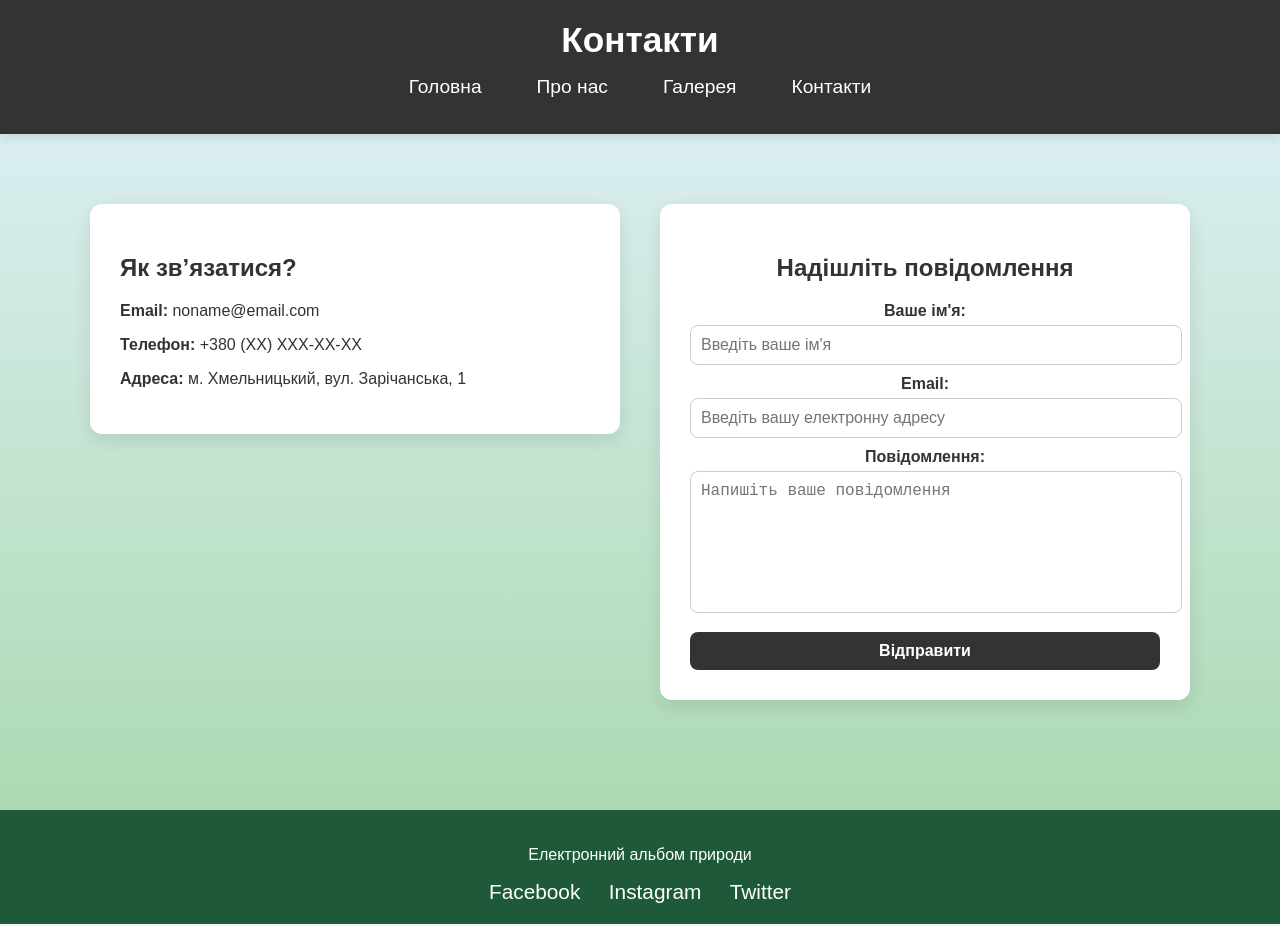
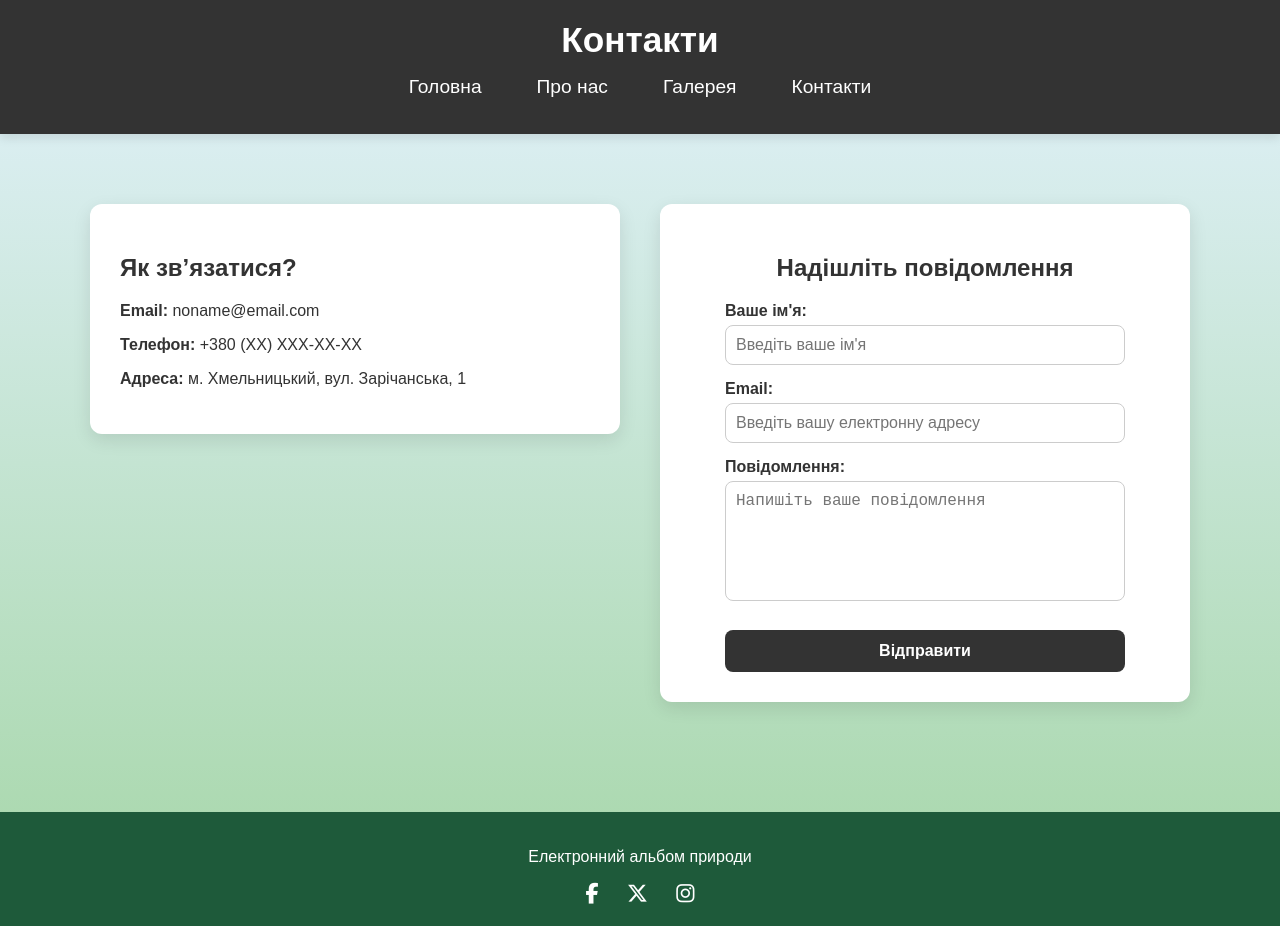
Before and after one commit to EniWay6/Gallery, a plain HTML site: page contact.html in a window 1280 px wide. Drawn offline with Linux system fonts and the light colour scheme.

Commit message:
footer links reDesign

```diff
--- a/contact.html
+++ b/contact.html
@@ -2,6 +2,8 @@
 <head>
     <title>Контакти</title>
     <link rel="stylesheet" href="styles.css">
+    <link rel="stylesheet" href="https://cdnjs.cloudflare.com/ajax/libs/font-awesome/6.5.0/css/all.min.css">
+
 </head>
 <body>
 
@@ -45,9 +47,9 @@
 <footer>
     <p>Електронний альбом природи</p>
     <div class="social-links">
-        <a href="https://www.facebook.com" target="_blank">Facebook</a>
-        <a href="https://www.instagram.com" target="_blank">Instagram</a>
-        <a href="https://twitter.com" target="_blank">Twitter</a>
+        <a href="https://www.facebook.com" target="_blank"><i class="fab fa-facebook-f"></i></a>
+        <a href="https://x.com" target="_blank"><i class="fa-brands fa-x-twitter"></i></a>
+        <a href="https://www.instagram.com" target="_blank"><i class="fab fa-instagram"></i></a>
     </div>
 </footer>
 
--- a/styles.css
+++ b/styles.css
@@ -85,22 +85,26 @@ header {
 
 .contact-form form {
     width: 100%;
+    max-width: 400px;
+    margin: 0 auto;
 }
 
 .contact-form label {
     display: block;
     font-weight: bold;
-    margin-top: 10px;
+    margin-bottom: 5px;
+    text-align: left;
 }
 
 .contact-form input,
 .contact-form textarea {
     width: 100%;
     padding: 10px;
-    margin-top: 5px;
+    margin-bottom: 15px;
     border: 1px solid #ccc;
     border-radius: 8px;
     font-size: 1rem;
+    box-sizing: border-box;
 }
 
 .contact-form textarea {
@@ -110,19 +114,16 @@ header {
 
 .contact-form .button {
     width: 100%;
-    margin-top: 15px;
-    padding: 10px;
+    padding: 12px;
     font-size: 1rem;
     background-color: #333;
     color: white;
     border: none;
     border-radius: 8px;
     cursor: pointer;
+    margin-top: 10px;
 }
 
-.contact-form .button:hover {
-    background-color: #555;
-}
 
 
 .about-section {
```
Also changed, not shown: about.html (+5 -3 lines), gallery.html (+5 -3 lines), index.html (+6 -3 lines).
